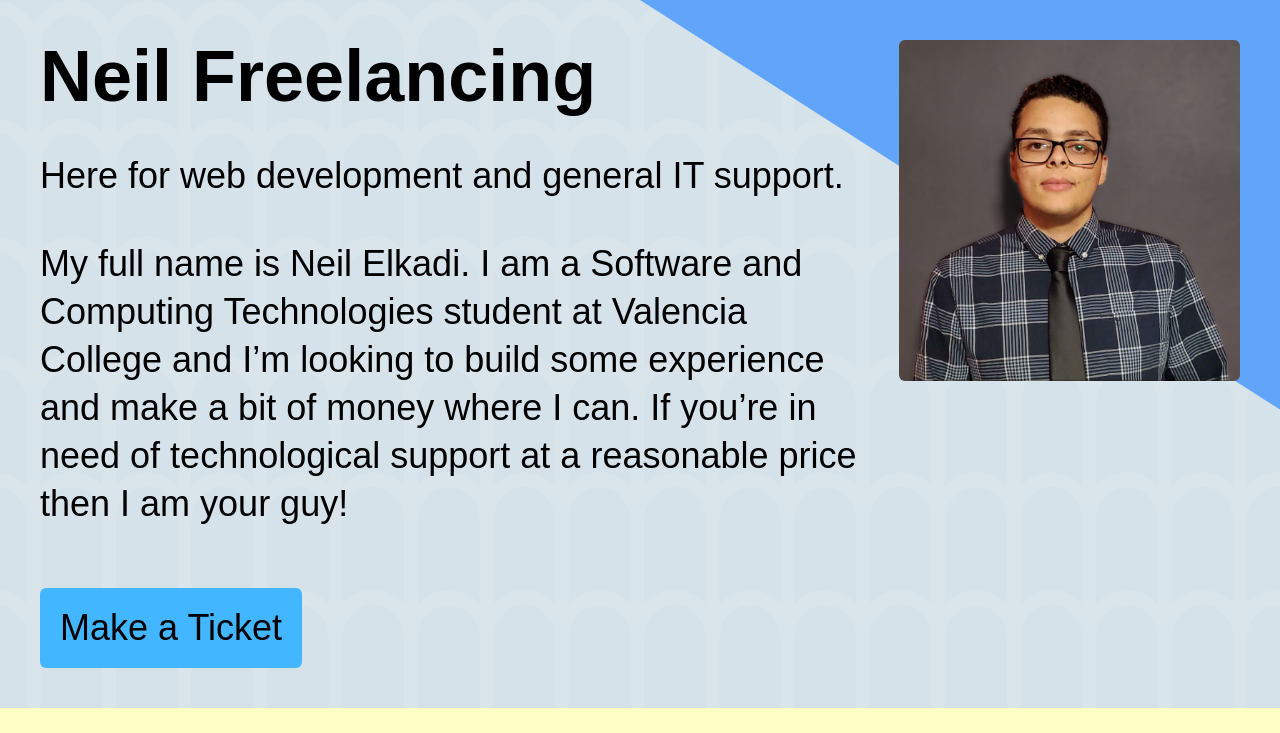
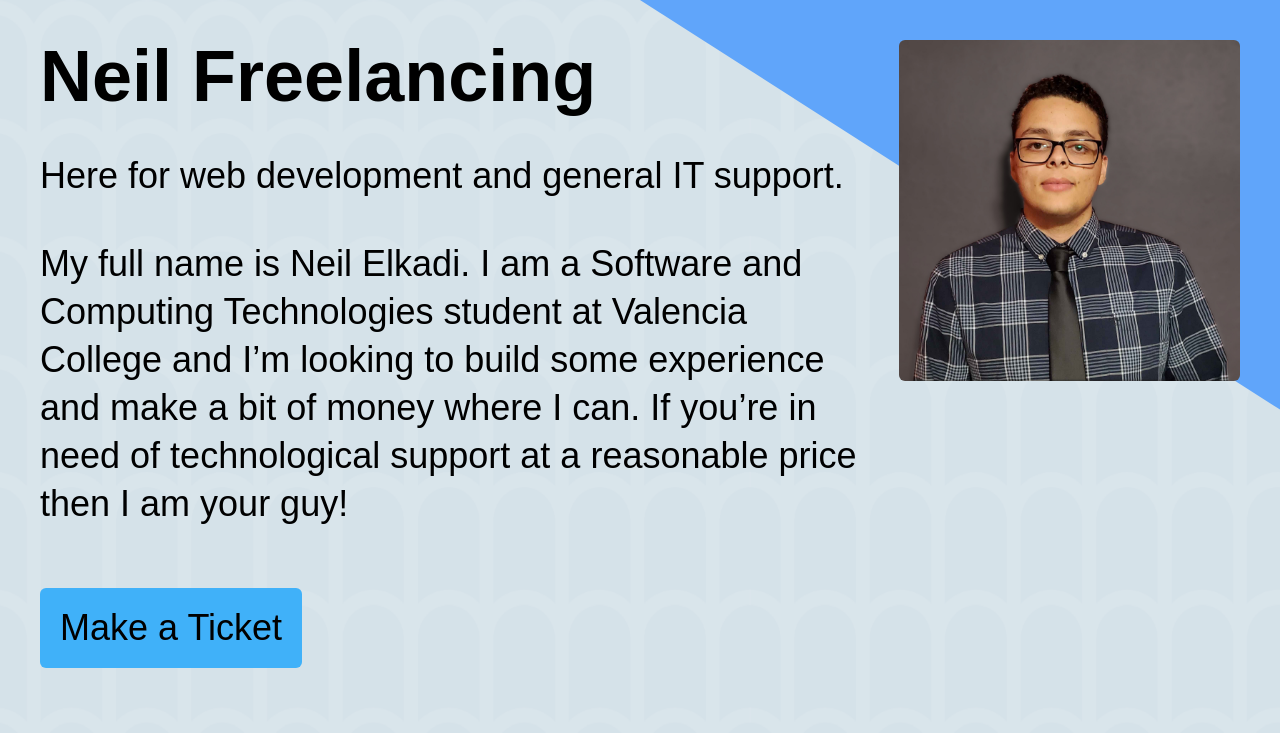
Before and after one commit to Neil925/neil-freelance, a Next.js app: page / in a window 1280 px wide. Shown: the top 733 px of the page. Built offline with nearby package versions, Linux system fonts and the light colour scheme.

Commit message:
css updates

```diff
--- a/app/globals.css
+++ b/app/globals.css
@@ -1,19 +1,17 @@
 @import "tailwindcss";
 
 :root {
-  --background: #d6e2e9;
-  --secondary: #FCFF53;
-  --primary: #42B6FF;
-  --bg-contrast: #FEFFC5;
-  --bg-contrast-primary: #5fa4fa;
+  --bg-start: #d6e2e9;
+  --bg-end: #90d4ff;
+  --primary: #40b1f9;
+  --text-dark: #04436b;
 }
 
 @theme inline {
-  --color-background: var(--background);
-  --color-primary: #42B6FF;
-  --color-secondary: #FCFF53;
-  --color-bg-contrast: #FEFFC5;
-  --color-bg-contrast-primary: var(--bg-contrast-primary);
+  --color-bg-start: var(--bg-start);
+  --color-bg-end: var(--bg-end);
+  --color-primary: var(--primary);
+
   --font-sans: var(--font-geist-sans);
   --font-mono: var(--font-geist-mono);
 }
```
